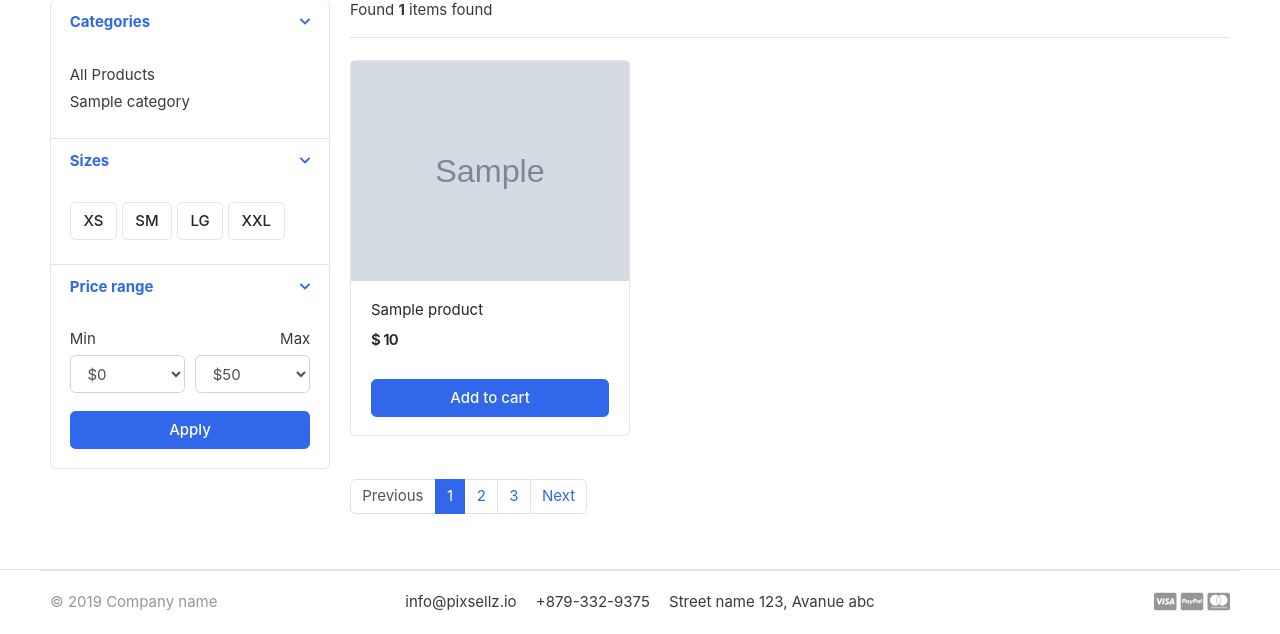
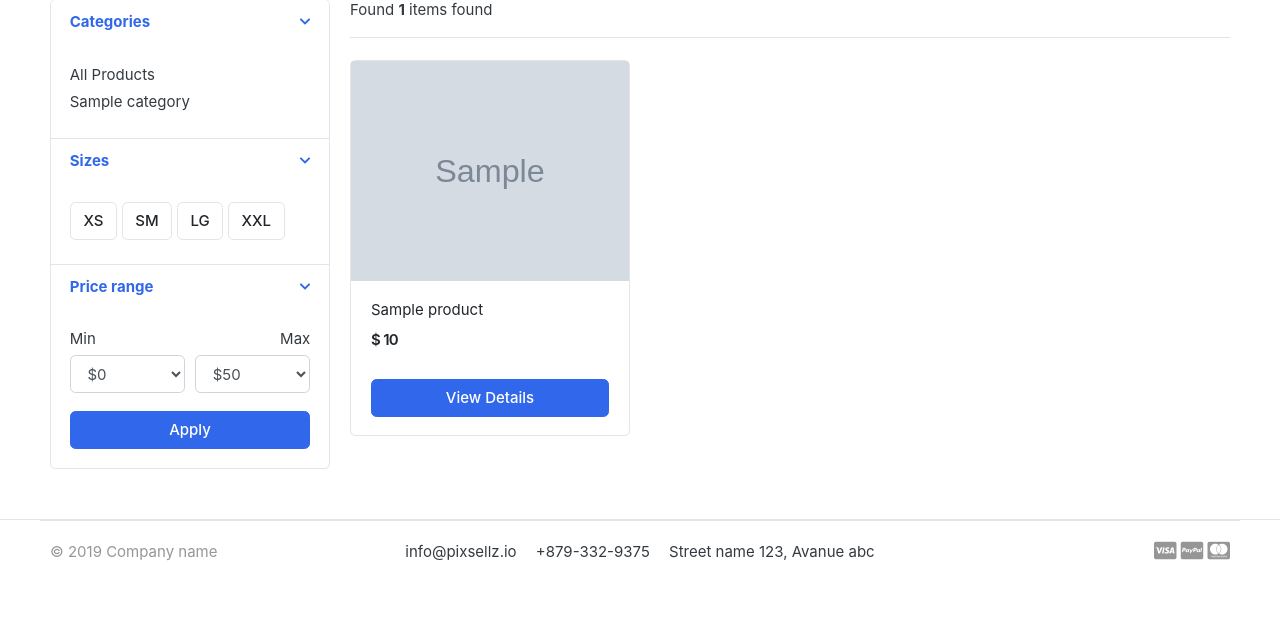
Before and after one commit to gustavohpaez/ecommerce-Django, a Django app: page /store/ in a window 1280 px wide. Shown: the part 295-929 px from the top of the page. After the commit the page ends 856 px from the top, so only its background shows below. Run offline with Django 3.2, Linux system fonts and the light colour scheme; tables that the repository leaves empty hold one stand-in row (values such as "Sample post"); grey boxes marked "Sample" are stand-in pictures; some libraries are stand-ins or nearby versions; some web fonts are replaced.

Commit message:
Pagination and cart badge

```diff
--- /dev/null
+++ b/carts/context_processors.py
@@ -0,0 +1,16 @@
+from .models import Cart, CartItem
+from .views import _cart_id
+
+def counter(request):
+    cart_count = 0
+    if 'admin' in request.path:
+        return{}
+    else:
+        try:
+            cart = Cart.objects.filter(cart_id=_cart_id(request))
+            cart_items = CartItem.objects.all().filter(cart=cart[:1])
+            for cart_item in cart_items:
+                cart_count += cart_item.quantity
+        except Cart.DoesNotExist:
+            cart_count = 0
+    return dict(cart_count=cart_count)
--- a/carts/views.py
+++ b/carts/views.py
@@ -1,6 +1,7 @@
 from django.shortcuts import render, redirect, get_object_or_404
 from store.models import Product
 from .models import Cart, CartItem
+from django.core.exceptions import ObjectDoesNotExist
 
 # Create your views here.
 
@@ -53,6 +54,8 @@ def remove_cart_item(request,product_id):
 
 def cart(request, total=0, quantity=0, cart_items=None):
     try:
+        tax = 0
+        grand_total = 0
         cart = Cart.objects.get(cart_id=_cart_id(request))
         cart_items = CartItem.objects.filter(cart=cart, is_active=True)
         for cart_item in cart_items:
@@ -60,7 +63,7 @@ def cart(request, total=0, quantity=0, cart_items=None):
             quantity += cart_item.quantity
         tax = (2 * total)/100
         grand_total = total + tax
-    except ObjectNotExist:
+    except ObjectDoesNotExist:
         pass #just ignore
 
     context = {
--- a/greatkart/settings.py
+++ b/greatkart/settings.py
@@ -67,6 +67,7 @@ TEMPLATES = [
                 'django.contrib.auth.context_processors.auth',
                 'django.contrib.messages.context_processors.messages',
                 'category.context_processors.menu_links',
+                'carts.context_processors.counter',
             ],
         },
     },
--- a/store/views.py
+++ b/store/views.py
@@ -5,6 +5,8 @@ from category.models import Category
 from carts.models import CartItem
 
 from carts.views import _cart_id
+from django.core.paginator import EmptyPage, PageNotAnInteger, Paginator
+
 # Create your views here.
 
 def store(request, category_slug=None):
@@ -14,15 +16,20 @@ def store(request, category_slug=None):
     if category_slug != None:
         categories = get_object_or_404(Category, slug=category_slug)
         products = Product.objects.filter(category=categories, is_available=True)
+        paginator = Paginator(products, 1)
+        page = request.GET.get('page')
+        paged_products = paginator.get_page(page)
         product_count = products.count()
 
     else:
-        products = Product.objects.all().filter(is_available=True)
+        products = Product.objects.all().filter(is_available=True).order_by('id')
+        paginator = Paginator(products, 3)
+        page = request.GET.get('page')
+        paged_products = paginator.get_page(page)
         product_count = products.count()
 
-
     context = {
-        'products' : products,
+        'products' : paged_products,
         'product_count' : product_count,
     }
 
--- a/templates/includes/navbar.html
+++ b/templates/includes/navbar.html
@@ -67,9 +67,9 @@
                                 <a href="./register.html"> Register</a>
                             </div>
                         </div>
-                        <a href="./cart.html" class="widget-header pl-3 ml-3">
+                        <a href="{% url 'cart' %}" class="widget-header pl-3 ml-3">
                             <div class="icon icon-sm rounded-circle border"><i class="fa fa-shopping-cart"></i></div>
-                            <span class="badge badge-pill badge-danger notify">0</span>
+                            <span class="badge badge-pill badge-danger notify">{{cart_count}}</span>
                         </a>
                     </div> <!-- widgets-wrap.// -->
                 </div> <!-- col.// -->
--- a/templates/store/store.html
+++ b/templates/store/store.html
@@ -142,7 +142,7 @@
 
                         </div> <!-- price-wrap.// -->
                     </div>
-                    <a href="{% url 'add_cart' product.id %}" class="btn btn-block btn-primary">Add to cart </a>
+                    <a href="{{ product.get_url }}" class="btn btn-block btn-primary">View Details </a>
                 </figcaption>
             </figure>
         </div> <!-- col.// -->
@@ -151,13 +151,30 @@
 
 
     <nav class="mt-4" aria-label="Page navigation sample">
+
+    {% if products.has_other_pages %}
       <ul class="pagination">
-        <li class="page-item disabled"><a class="page-link" href="#">Previous</a></li>
-        <li class="page-item active"><a class="page-link" href="#">1</a></li>
-        <li class="page-item"><a class="page-link" href="#">2</a></li>
-        <li class="page-item"><a class="page-link" href="#">3</a></li>
-        <li class="page-item"><a class="page-link" href="#">Next</a></li>
+        {% if products.has_previous %}
+            <li class="page-item "><a class="page-link" href="?page={{products.previous_page_number}}">Previous</a></li>
+        {% else %}
+            <li class="page-item disabled"><a class="page-link" href="#">Previous</a></li>
+        {% endif %}
+
+        {% for i in products.paginator.page_range %}
+            {% if products.number == i %}
+                <li class="page-item active"><a class="page-link" href="#">{{i}}</a></li>
+            {% else %}
+                <li class="page-item"><a class="page-link" href="?page={{i}}">{{i}}</a></li>
+            {% endif %}
+        {% endfor %}
+
+        {% if products.has_next %}
+            <li class="page-item"><a class="page-link" href="?page={{products.next_page_number}}">Next</a></li>
+        {% else %}
+            <li class="page-item disabled"><a class="page-link" href="#">Next</a></li>
+        {% endif %}
       </ul>
+    {% endif %}
     </nav>
 
         </main> <!-- col.// -->
```
